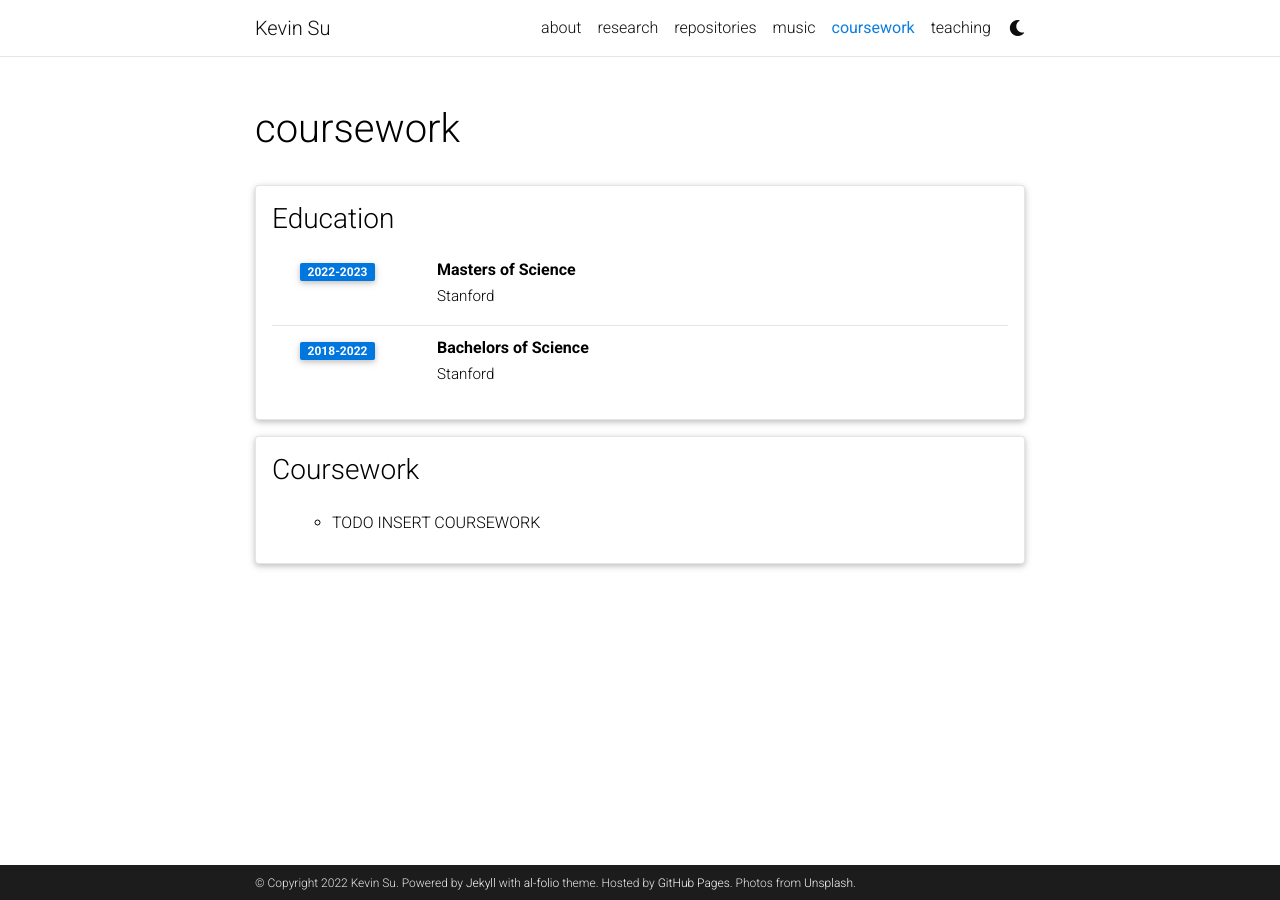
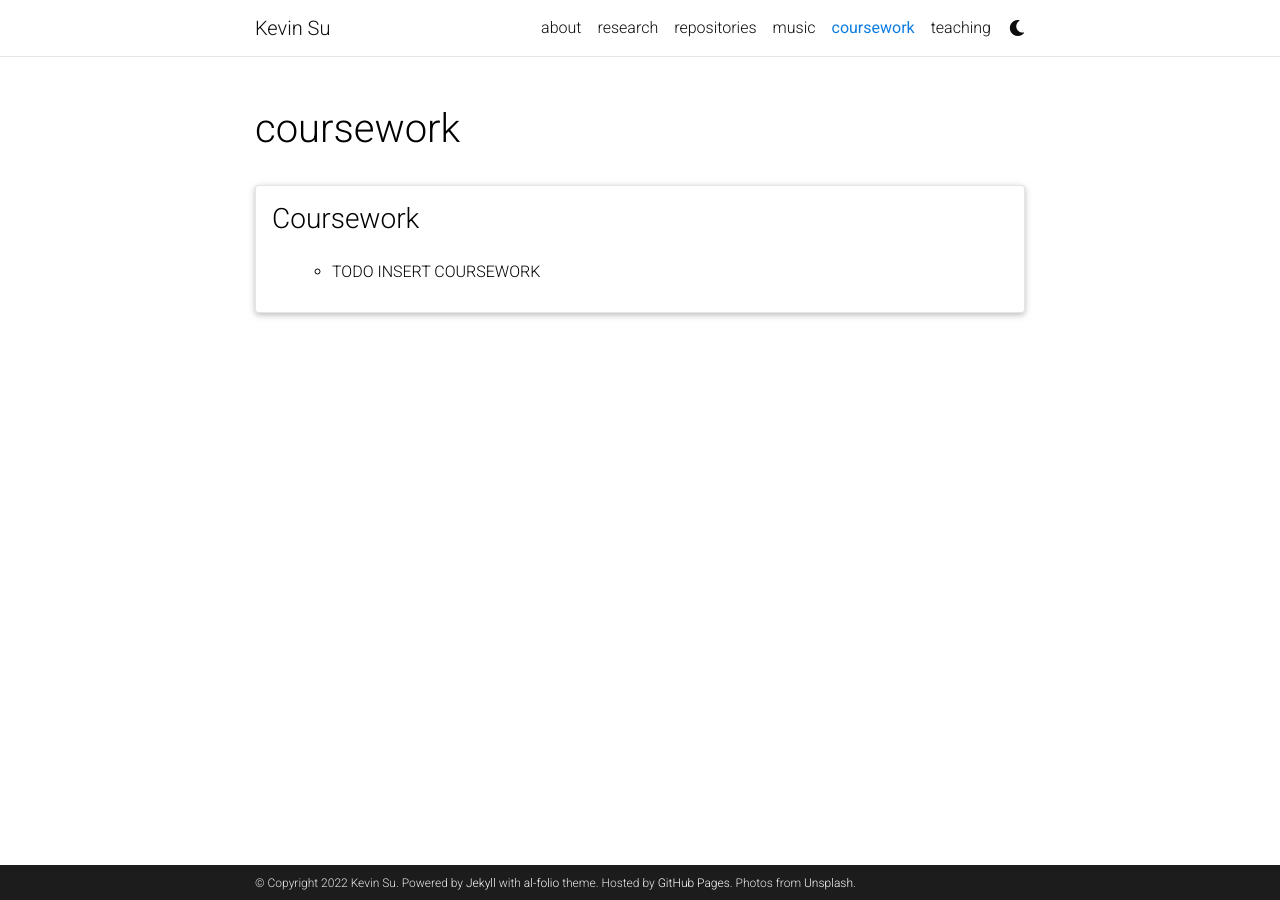
Before and after one commit to kevin20841/kevin20841.github.io, a Jekyll site: the page built from _pages/cv.md, in a window 1280 px wide. Built offline with Jekyll 4.4.1, drawn with Linux system fonts in a browser that asks for light colours; comment, search, counter and statistics services are not loaded; a style sheet for code colours, icons or effects is not loaded.

Commit message:
Update cv.yml

```diff
--- a/_data/cv.yml
+++ b/_data/cv.yml
@@ -1,16 +1,3 @@
-- title: Education
-  type: time_table
-  contents:
-    - title: Masters of Science
-      institution: Stanford
-      year: 2022-2023
-      description:
-
-    - title: Bachelors of Science
-      institution: Stanford
-      year: 2018-2022
-      description:
-
 - title: Coursework
   type: time_table
   contents:
```
